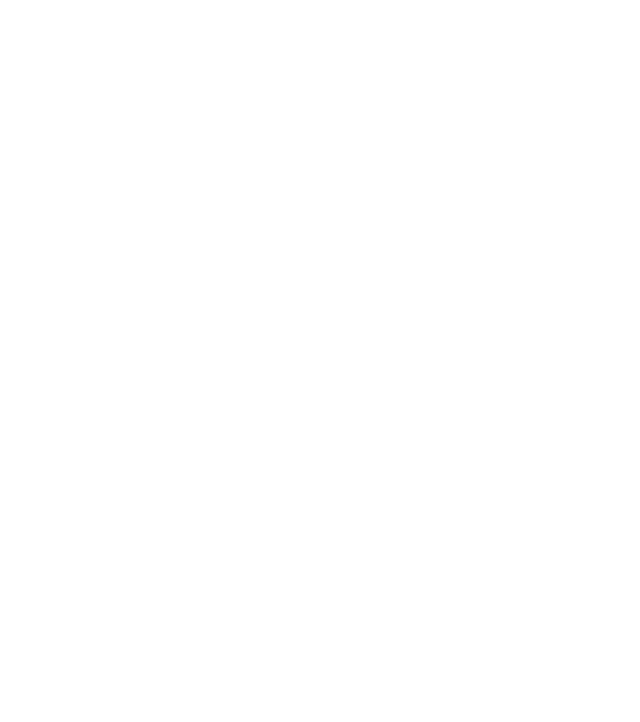
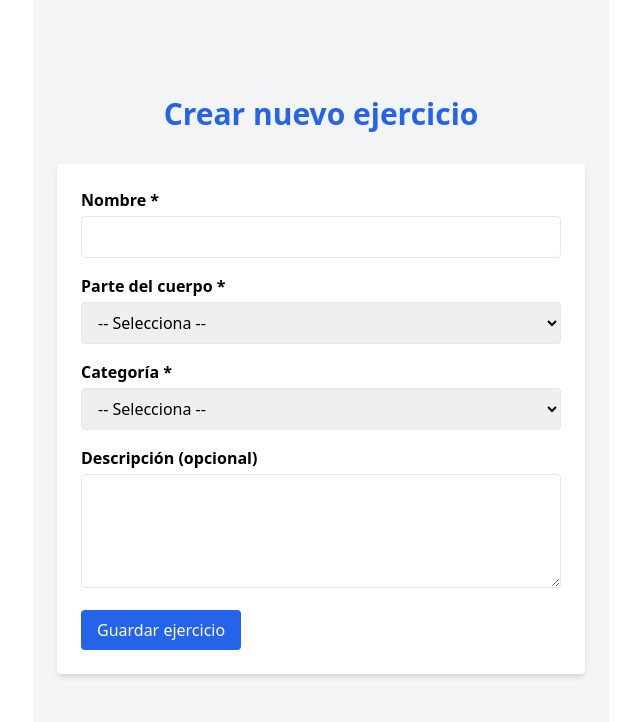
Before and after one commit to asantosc2/web-fitness, a React (Vite) app in the folder web-fitness-front/: page /ejercicios/nuevo in a window 1280 px wide. Before the commit this address had no page. Shown: the top 722 px of the page, without its empty margins (319-959 px from the left). Built offline with nearby package versions, Linux system fonts and the light colour scheme; sample sign-in values are in the browser's storage.

Commit message:
Añadido componente Ejercicios con lógica para listar y filtrar ejercicios; creado componente NuevoEjercicio para agregar nuevos ejercicios con validación y manejo de errores.

```diff
--- a/web-fitness-front/src/App.tsx
+++ b/web-fitness-front/src/App.tsx
@@ -5,6 +5,8 @@ import Inicio from "./pages/Inicio";
 import Login from "./pages/Login";
 import Dashboard from "./pages/Dashboard";
 import Registro from "./pages/Registro";
+import Ejercicios from "./pages/Ejercicios";
+import NuevoEjercicio from "./pages/NuevoEjercicio";
 
 
 
@@ -16,11 +18,9 @@ function App() {
           <Route path="/" element={<Inicio />} />
           <Route path="/login" element={<Login />} />
           <Route path="/registro" element={<Registro />} />
-          <Route path="/dashboard" element={
-            <PrivateRoute>
-              <Dashboard />
-            </PrivateRoute>
-          } />
+          <Route path="/ejercicios" element={<PrivateRoute><Ejercicios /></PrivateRoute>} />
+          <Route path="/dashboard" element={<PrivateRoute><Dashboard /></PrivateRoute>} />
+          <Route path="/ejercicios/nuevo" element={<PrivateRoute><NuevoEjercicio /></PrivateRoute>} />
         </Routes>
       </BrowserRouter>
     </AuthProvider>
--- /dev/null
+++ b/web-fitness-front/src/pages/Ejercicios.tsx
@@ -0,0 +1,121 @@
+import { useEffect, useState } from "react";
+import { useAuth } from "../context/AuthContext";
+import Navbar from "../components/Navbar";
+import { useNavigate } from "react-router-dom";
+
+interface Ejercicio {
+  id: number;
+  nombre: string;
+  grupo_muscular: string;
+  tipo_equipo: string;
+  imagen_url?: string | null;
+}
+
+export default function Ejercicios() {
+  const { estado } = useAuth();
+  const [ejercicios, setEjercicios] = useState<Ejercicio[]>([]);
+  const [grupoFiltro, setGrupoFiltro] = useState<string>("");
+  const [equipoFiltro, setEquipoFiltro] = useState<string>("");
+  const [nombreFiltro, setNombreFiltro] = useState<string>("");
+  const navigate = useNavigate();
+
+  const grupos = Array.from(new Set(ejercicios.map(e => e.grupo_muscular)));
+  const equipos = Array.from(new Set(ejercicios.map(e => e.tipo_equipo)));
+
+  const ejerciciosOrdenados = [...ejercicios].sort((a, b) =>
+    a.nombre.localeCompare(b.nombre)
+  );
+
+  const ejerciciosFiltrados = ejerciciosOrdenados.filter(ej =>
+    (grupoFiltro === "" || ej.grupo_muscular === grupoFiltro) &&
+    (equipoFiltro === "" || ej.tipo_equipo === equipoFiltro) &&
+    (nombreFiltro === "" || ej.nombre.toLowerCase().includes(nombreFiltro.toLowerCase()))
+  );
+
+  useEffect(() => {
+    fetch("http://localhost:8000/ejercicios", {
+      headers: {
+        Authorization: `Bearer ${estado.token}`,
+      },
+    })
+      .then(res => res.json())
+      .then(data => setEjercicios(data))
+      .catch(err => console.error("Error cargando ejercicios:", err));
+  }, [estado.token]);
+
+  return (
+    <div className="min-h-screen bg-gray-100 pt-24 px-6">
+      <Navbar />
+      <h1 className="text-3xl font-bold text-blue-600 mb-8 text-center">
+        Listado de ejercicios
+      </h1>
+
+      <div className="max-w-6xl mx-auto mb-8 grid gap-4 grid-cols-1 md:grid-cols-4">
+        <input
+          type="text"
+          placeholder="Buscar por nombre"
+          value={nombreFiltro}
+          onChange={e => setNombreFiltro(e.target.value)}
+          className="border px-3 py-2 rounded shadow-sm col-span-1"
+        />
+        <select
+          value={grupoFiltro}
+          onChange={e => setGrupoFiltro(e.target.value)}
+          className="border px-3 py-2 rounded shadow-sm col-span-1"
+        >
+          <option value="">Todas las partes del cuerpo</option>
+          {grupos.map(grupo => (
+            <option key={grupo} value={grupo}>{grupo}</option>
+          ))}
+        </select>
+
+        <select
+          value={equipoFiltro}
+          onChange={e => setEquipoFiltro(e.target.value)}
+          className="border px-3 py-2 rounded shadow-sm col-span-1"
+        >
+          <option value="">Todas las categorías</option>
+          {equipos.map(equipo => (
+            <option key={equipo} value={equipo}>{equipo}</option>
+          ))}
+        </select>
+
+        <button
+          onClick={() => navigate("/ejercicios/nuevo")}
+          className="bg-blue-600 text-white font-semibold px-4 py-2 rounded shadow hover:bg-blue-700 transition col-span-1"
+        >
+          Añadir ejercicio
+        </button>
+      </div>
+
+      {/* Ejercicios en líneas horizontales */}
+      <div className="max-w-4xl mx-auto flex flex-col gap-2">
+        {ejerciciosFiltrados.map(ej => (
+          <div
+            key={ej.id}
+            className="bg-white rounded-lg shadow p-2 flex items-center justify-between gap-4"
+          >
+            <div className="flex items-center gap-4">
+              {ej.imagen_url ? (
+                <img
+                  src={ej.imagen_url}
+                  alt={ej.nombre}
+                  className="w-20 h-20 object-cover rounded"
+                />
+              ) : (
+                <div className="w-20 h-20 bg-gray-200 flex items-center justify-center rounded text-gray-500">
+                  Sin imagen
+                </div>
+              )}
+              <div>
+                <h2 className="text-lg font-semibold text-gray-800">{ej.nombre}</h2>
+                <p className="text-sm text-gray-500">{ej.grupo_muscular}</p>
+              </div>
+            </div>
+            <p className="text-sm text-gray-500 mr-4">Categoría: {ej.tipo_equipo}</p>
+          </div>
+        ))}
+      </div>
+    </div>
+  );
+}
--- /dev/null
+++ b/web-fitness-front/src/pages/NuevoEjercicio.tsx
@@ -0,0 +1,123 @@
+import { useState } from "react";
+import { useAuth } from "../context/AuthContext";
+import { useNavigate } from "react-router-dom";
+
+const gruposMusculares = [
+  "Bíceps", "Tríceps", "Hombros", "Espalda", "Pecho", "Piernas", "Glúteos", "Abdomen"
+];
+
+const categoriasEquipo = [
+  "Mancuernas", "Barra", "Polea", "Máquina", "Peso corporal", "Banda elástica"
+];
+
+export default function NuevoEjercicio() {
+  const { estado } = useAuth();
+  const navigate = useNavigate();
+
+  const [nombre, setNombre] = useState("");
+  const [grupo, setGrupo] = useState("");
+  const [tipo, setTipo] = useState("");
+  const [descripcion, setDescripcion] = useState("");
+  const [error, setError] = useState("");
+
+  const handleSubmit = async (e: React.FormEvent) => {
+    e.preventDefault();
+    setError("");
+
+    if (!nombre || !grupo || !tipo) {
+      setError("Por favor completa los campos obligatorios");
+      return;
+    }
+
+    const nuevo = {
+      nombre,
+      grupo_muscular: grupo,
+      tipo_equipo: tipo,
+      descripcion: descripcion.trim() || undefined,
+    };
+
+    try {
+      const res = await fetch("http://localhost:8000/ejercicios", {
+        method: "POST",
+        headers: {
+          "Content-Type": "application/json",
+          Authorization: `Bearer ${estado.token}`,
+        },
+        body: JSON.stringify(nuevo),
+      });
+
+      if (!res.ok) {
+        const errorData = await res.json();
+        throw new Error(errorData.detail || "Error al crear el ejercicio");
+      }
+
+      navigate("/ejercicios");
+    } catch (err: any) {
+      setError(err.message);
+    }
+  };
+
+  return (
+    <div className="min-h-screen bg-gray-100 pt-24 px-6 max-w-xl mx-auto">
+      <h1 className="text-3xl font-bold text-blue-600 mb-8 text-center">
+        Crear nuevo ejercicio
+      </h1>
+
+      <form onSubmit={handleSubmit} className="bg-white shadow-md rounded p-6 space-y-4">
+        {error && <p className="text-red-600 font-semibold text-sm">{error}</p>}
+
+        <div>
+          <label className="block font-semibold mb-1">Nombre *</label>
+          <input
+            type="text"
+            value={nombre}
+            onChange={e => setNombre(e.target.value)}
+            className="w-full border rounded px-3 py-2"
+          />
+        </div>
+
+        <div>
+          <label className="block font-semibold mb-1">Parte del cuerpo *</label>
+          <select
+            value={grupo}
+            onChange={e => setGrupo(e.target.value)}
+            className="w-full border rounded px-3 py-2"
+          >
+            <option value="">-- Selecciona --</option>
+            {gruposMusculares.map(g => (
+              <option key={g} value={g}>{g}</option>
+            ))}
+          </select>
+        </div>
+
+        <div>
+          <label className="block font-semibold mb-1">Categoría *</label>
+          <select
+            value={tipo}
+            onChange={e => setTipo(e.target.value)}
+            className="w-full border rounded px-3 py-2"
+          >
+            <option value="">-- Selecciona --</option>
+            {categoriasEquipo.map(c => (
+              <option key={c} value={c}>{c}</option>
+            ))}
+          </select>
+        </div>
+
+        <div>
+          <label className="block font-semibold mb-1">Descripción (opcional)</label>
+          <textarea
+            value={descripcion}
+            onChange={e => setDescripcion(e.target.value)}
+            rows={4}
+            className="w-full border rounded px-3 py-2"
+          />
+        </div>
+
+        <button type="submit" className="bg-blue-600 text-white px-4 py-2 rounded hover:bg-blue-700">
+          Guardar ejercicio
+        </button>
+      </form>
+    </div>
+  );
+}
```
